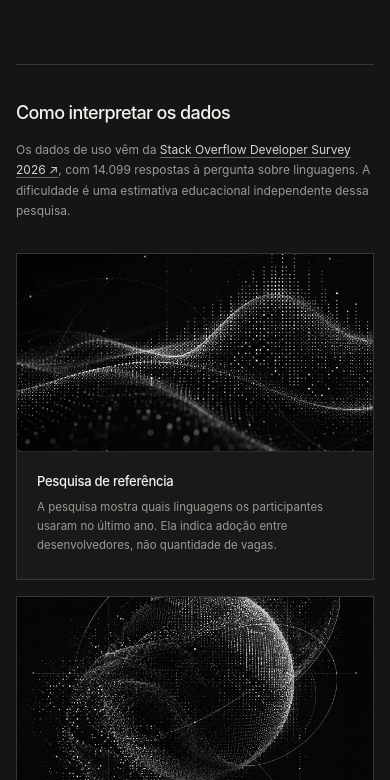
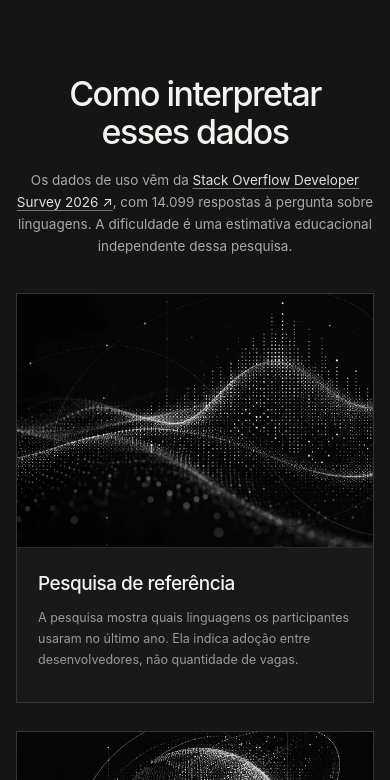
Before and after one commit to printvitorcomc/langscope, a plain HTML site: page index.html in a window 390 px wide. Shown: the part 2104-2884 px from the top of the page. Drawn offline with Linux system fonts and the light colour scheme.

Commit message:
Refine interpretation section layout

```diff
--- a/index.html
+++ b/index.html
@@ -64,9 +64,7 @@
 
         <section class="explanation explanation--cards" aria-labelledby="interpret-title">
           <div class="explanation-head">
-            <div>
-                            <h2 id="interpret-title">Como interpretar os dados</h2>
-            </div>
+            <h2 id="interpret-title">Como interpretar esses dados</h2>
             <p class="explanation-intro">Os dados de uso vêm da <a href="https://survey.stackoverflow.co/2026/technology/data/languages" target="_blank" rel="noopener noreferrer">Stack Overflow Developer Survey 2026 ↗</a>, com 14.099 respostas à pergunta sobre linguagens. A dificuldade é uma estimativa educacional independente dessa pesquisa.</p>
           </div>
           <div class="explanation-cards">
@@ -110,9 +108,7 @@
         <p class="lab-disclaimer">As saídas são exemplos esperados; o código não é executado aqui. Alguns exemplos precisam de ambientes específicos.</p>
         <section class="explanation explanation--cards" aria-labelledby="interpret-title-lab">
           <div class="explanation-head">
-            <div>
-                            <h2 id="interpret-title-lab">Como interpretar os dados</h2>
-            </div>
+            <h2 id="interpret-title-lab">Como interpretar esses dados</h2>
             <p class="explanation-intro">Os dados de uso vêm da <a href="https://survey.stackoverflow.co/2026/technology/data/languages" target="_blank" rel="noopener noreferrer">Stack Overflow Developer Survey 2026 ↗</a>, com 14.099 respostas à pergunta sobre linguagens. A dificuldade é uma estimativa educacional independente dessa pesquisa.</p>
           </div>
           <div class="explanation-cards">
--- a/styles.css
+++ b/styles.css
@@ -182,29 +182,104 @@ svg{display:block}strong{font-weight:600}
 /* Compact popularity label where the table columns become narrow. */
 @media(max-width:430px){.popularity-long{display:none}.popularity-short{display:inline}}
 
-/* Data interpretation: an editorial three-card section shared by Ranking and Comparação. */
-.explanation--cards{border-top:1px solid var(--line);margin-top:94px;padding:54px 0 30px}
-.explanation--cards .explanation-head{display:grid;grid-template-columns:minmax(0,315px) minmax(0,1fr);align-items:end;gap:clamp(18px,3vw,42px);margin-bottom:43px}
-.explanation--cards h2{font-size:clamp(17px,2vw,22px);font-weight:500;letter-spacing:-.035em;line-height:1.15;margin:0}
-.explanation--cards .explanation-intro{max-width:710px;margin:0;color:var(--muted);font-size:12px;line-height:1.72}
-.explanation--cards .explanation-intro a{color:#d3d3cf;text-decoration:underline;text-decoration-color:#666;text-underline-offset:3px}
-.explanation--cards .explanation-cards{display:grid;grid-template-columns:repeat(3,minmax(0,1fr));gap:20px}
-.explanation--cards .explanation-card{min-width:0;border:1px solid var(--line);background:#191919;display:flex;flex-direction:column}
-.explanation--cards .explanation-media{overflow:hidden;aspect-ratio:1.15;background:#0b0b0b;border-bottom:1px solid var(--subtle-line)}
-.explanation--cards .explanation-media img{width:100%;height:100%;object-fit:cover;display:block}
-.explanation--cards .explanation-card-body{padding:22px 22px 26px;display:flex;flex-direction:column;align-content:start}
-.explanation--cards .explanation-card h3{margin:0 0 8px;font-size:14px;font-weight:550;letter-spacing:-.02em;line-height:1.35}
-.explanation--cards .explanation-card p{margin:0;color:var(--muted);font-size:12px;line-height:1.65}
+/* Shared interpretation section: centered editorial heading, larger cards and artwork. */
+.explanation--cards{
+  border-top:0;
+  margin-top:108px;
+  padding:0 0 36px;
+}
+.explanation--cards .explanation-head{
+  display:flex;
+  flex-direction:column;
+  align-items:center;
+  justify-content:center;
+  gap:22px;
+  margin:0 auto 55px;
+  max-width:900px;
+  text-align:center;
+}
+.explanation--cards h2{
+  margin:0;
+  font-size:clamp(31px,3.6vw,44px);
+  font-weight:500;
+  letter-spacing:-.045em;
+  line-height:1.13;
+  text-wrap:balance;
+}
+.explanation--cards .explanation-intro{
+  max-width:820px;
+  margin:0;
+  color:#aaa9a6;
+  font-size:clamp(14px,1.35vw,17px);
+  line-height:1.7;
+  text-wrap:pretty;
+  text-align:center;
+}
+.explanation--cards .explanation-intro a{
+  color:#dfdfdb;
+  text-decoration:underline;
+  text-decoration-color:#777;
+  text-underline-offset:3px;
+}
+.explanation--cards .explanation-cards{
+  display:grid;
+  grid-template-columns:repeat(3,minmax(0,1fr));
+  gap:20px;
+}
+.explanation--cards .explanation-card{
+  min-width:0;
+  border:1px solid var(--line);
+  background:#191919;
+  display:flex;
+  flex-direction:column;
+}
+.explanation--cards .explanation-media{
+  overflow:hidden;
+  aspect-ratio:1.15;
+  background:#0b0b0b;
+  border-bottom:1px solid var(--subtle-line);
+}
+.explanation--cards .explanation-media img{
+  width:100%;height:100%;object-fit:cover;display:block;
+}
+.explanation--cards .explanation-card-body{
+  padding:24px 24px 30px;
+  display:flex;
+  flex-direction:column;
+  align-content:start;
+}
+.explanation--cards .explanation-card h3{
+  margin:0 0 11px;
+  font-size:19px;
+  font-weight:550;
+  letter-spacing:-.026em;
+  line-height:1.3;
+}
+.explanation--cards .explanation-card p{
+  margin:0;
+  color:var(--muted);
+  font-size:13px;
+  line-height:1.7;
+}
 @media(max-width:700px){
-  .explanation--cards .explanation-head{grid-template-columns:1fr;gap:16px;margin-bottom:31px}
-  .explanation--cards .explanation-cards{grid-template-columns:1fr;gap:16px}
-  .explanation--cards .explanation-media{aspect-ratio:1.75}
-  .explanation--cards .explanation-card-body{padding:21px 20px 24px}
+  .explanation--cards{margin-top:84px;padding-bottom:24px}
+  .explanation--cards .explanation-head{gap:19px;margin-bottom:38px;max-width:550px}
+  .explanation--cards h2{font-size:clamp(28px,7vw,38px)}
+  .explanation--cards .explanation-intro{font-size:14px;line-height:1.65}
+  .explanation--cards .explanation-cards{grid-template-columns:1fr;gap:27px}
+  .explanation--cards .explanation-media{aspect-ratio:1.44}
+  .explanation--cards .explanation-card-body{padding:24px 22px 31px}
+  .explanation--cards .explanation-card h3{font-size:20px;margin-bottom:10px}
+  .explanation--cards .explanation-card p{font-size:13px;line-height:1.7}
 }
 @media(max-width:430px){
-  .explanation--cards{margin-top:66px;padding-top:38px;padding-bottom:18px}
-  .explanation--cards h2{font-size:18px}
-  .explanation--cards .explanation-media{aspect-ratio:1.8}
-  .explanation--cards .explanation-card h3{font-size:13px}
-  .explanation--cards .explanation-card p{font-size:11.5px}
+  .explanation--cards{margin-top:77px;padding-bottom:20px}
+  .explanation--cards .explanation-head{gap:17px;margin-bottom:35px}
+  .explanation--cards h2{font-size:clamp(31px,8.7vw,35px)}
+  .explanation--cards .explanation-intro{font-size:13.5px;line-height:1.65}
+  .explanation--cards .explanation-cards{gap:28px}
+  .explanation--cards .explanation-media{aspect-ratio:1.4}
+  .explanation--cards .explanation-card-body{padding:24px 21px 32px}
+  .explanation--cards .explanation-card h3{font-size:19px}
+  .explanation--cards .explanation-card p{font-size:12.5px;line-height:1.7}
 }
```
Also changed, not shown: README.md. Lines whose indentation alone changed are shown as unchanged.
